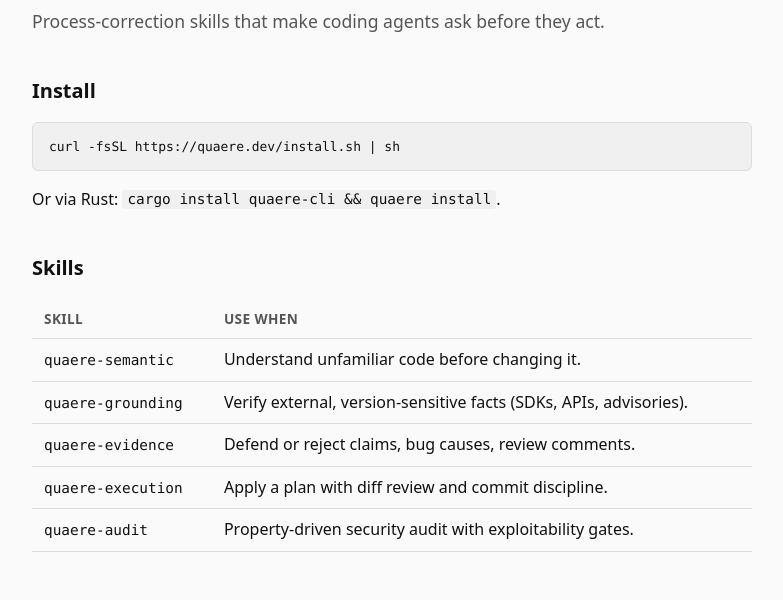
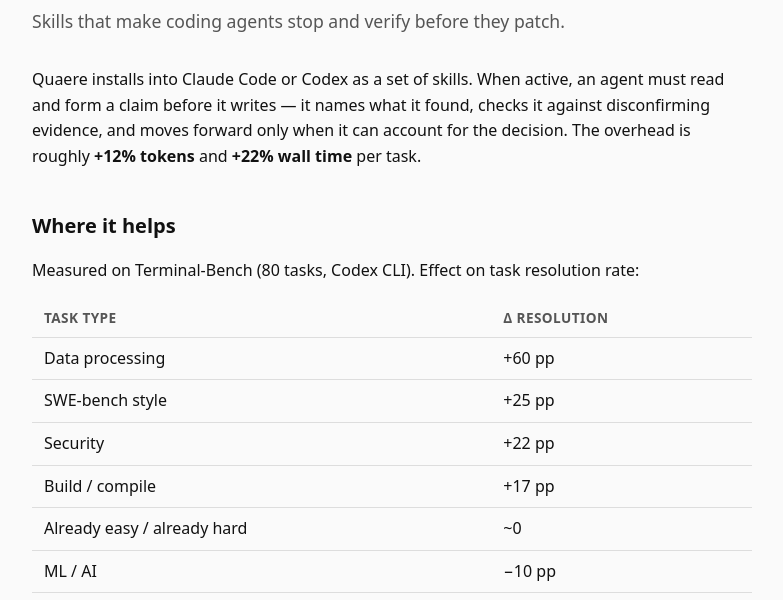
Before and after one commit to haru0416-dev/quaere, a plain HTML site: page web/index.html in a window 1280 px wide. Shown: the part 125-725 px from the top of the page, without its empty margins (248-1031 px from the left). Drawn offline with Linux system fonts and the light colour scheme.

Commit message:
docs: rewrite landing page copy and surface TB per-category numbers
- web/index.html: new tagline, "Where it helps" section with per-category
  TB numbers, brew as primary install, modern CSS (color-scheme meta,
  light-dark() upgrade, text-wrap: balance/pretty)
- README.md: remove Latin etymology filler, add per-category TB breakdown
  to Measured effect, make Safety bullet concrete

```diff
--- a/web/index.html
+++ b/web/index.html
@@ -10,6 +10,7 @@
   <meta property="og:description" content="Process-correction skills that make coding agents ask before they act.">
   <meta property="og:url" content="https://quaere.dev/">
   <meta property="og:type" content="website">
+  <meta name="color-scheme" content="light dark">
   <style>
     :root {
       color-scheme: light dark;
@@ -30,6 +31,16 @@
         --border: #333;
       }
     }
+    @supports (color: light-dark(white, black)) {
+      :root {
+        --fg: light-dark(#111, #eee);
+        --fg-dim: light-dark(#555, #aaa);
+        --bg: light-dark(#fafafa, #16161a);
+        --bg-code: light-dark(#f0f0f0, #1f1f24);
+        --accent: light-dark(#6b3fa0, #a47de6);
+        --border: light-dark(#ddd, #333);
+      }
+    }
     html, body { background: var(--bg); color: var(--fg); }
     body {
       font: 16px/1.6 system-ui, -apple-system, "Segoe UI", Roboto, sans-serif;
@@ -37,10 +48,12 @@
       margin: 0 auto;
       padding: 4rem 1.5rem 6rem;
     }
-    h1 { font-size: 2.5rem; margin: 0 0 .25rem; letter-spacing: -0.02em; }
+    h1 { font-size: 2.5rem; margin: 0 0 .25rem; letter-spacing: -0.02em; text-wrap: balance; }
     h1 small { font-size: 1rem; color: var(--fg-dim); font-weight: 400; }
     .tagline { color: var(--fg-dim); margin: 0 0 2rem; font-size: 1.1rem; }
-    h2 { margin: 2.5rem 0 .75rem; font-size: 1.25rem; }
+    h2 { margin: 2.5rem 0 .75rem; font-size: 1.25rem; text-wrap: balance; }
+    p { text-wrap: pretty; }
+    small { color: var(--fg-dim); font-size: .85em; }
     pre, code { font-family: ui-monospace, "SF Mono", Menlo, Consolas, monospace; font-size: 0.9em; }
     pre {
       background: var(--bg-code);
@@ -66,11 +79,28 @@
 <body>
   <main>
   <h1>Quaere <small>/ˈkwae̯.re/ — "ask"</small></h1>
-  <p class="tagline">Process-correction skills that make coding agents ask before they act.</p>
+  <p class="tagline">Skills that make coding agents stop and verify before they patch.</p>
+
+  <p>Quaere installs into Claude Code or Codex as a set of skills. When active, an agent must read and form a claim before it writes — it names what it found, checks it against disconfirming evidence, and moves forward only when it can account for the decision. The overhead is roughly <strong>+12% tokens</strong> and <strong>+22% wall time</strong> per task.</p>
+
+  <h2>Where it helps</h2>
+  <p>Measured on Terminal-Bench (80 tasks, Codex CLI). Effect on task resolution rate:</p>
+  <table>
+    <thead><tr><th>Task type</th><th>Δ resolution</th></tr></thead>
+    <tbody>
+      <tr><td>Data processing</td><td>+60 pp</td></tr>
+      <tr><td>SWE-bench style</td><td>+25 pp</td></tr>
+      <tr><td>Security</td><td>+22 pp</td></tr>
+      <tr><td>Build / compile</td><td>+17 pp</td></tr>
+      <tr><td>Already easy / already hard</td><td>~0</td></tr>
+      <tr><td>ML / AI</td><td>−10 pp</td></tr>
+    </tbody>
+  </table>
+  <p><small>Overall: +1.25 pp across all 80 tasks. Ceiling and floor categories don't move; the per-category breakdown tells you more.</small></p>
 
   <h2>Install</h2>
-  <pre><code>curl -fsSL https://quaere.dev/install.sh | sh</code></pre>
-  <p>Or via Rust: <code>cargo install quaere-cli &amp;&amp; quaere install</code>.</p>
+  <pre><code>brew install haru0416-dev/quaere/quaere &amp;&amp; quaere install</code></pre>
+  <p>Or: <code>cargo install quaere-cli &amp;&amp; quaere install</code> &nbsp;·&nbsp; <code>curl -fsSL https://quaere.dev/install.sh | sh</code></p>
 
   <h2>Skills</h2>
   <table>
@@ -87,15 +117,14 @@
   <h2>Manage</h2>
   <pre><code>quaere list      # show installed skills
 quaere doctor    # verify install integrity
-quaere update    # check for a newer release
-quaere version   # print version</code></pre>
+quaere update    # check for a newer release</code></pre>
 
   <nav aria-label="Project resources">
     <h2>Links</h2>
     <ul>
       <li><a href="https://github.com/haru0416-dev/quaere">GitHub repo</a></li>
       <li><a href="https://github.com/haru0416-dev/quaere/releases/latest">Latest release</a></li>
-      <li><a href="https://github.com/haru0416-dev/quaere/blob/main/README.md">README</a></li>
+      <li><a href="https://github.com/haru0416-dev/quaere/blob/main/docs/evaluation.md">Evaluation</a></li>
       <li><a href="https://github.com/haru0416-dev/quaere/blob/main/CHANGELOG.md">CHANGELOG</a></li>
     </ul>
   </nav>
```
Also changed, not shown: README.md.
